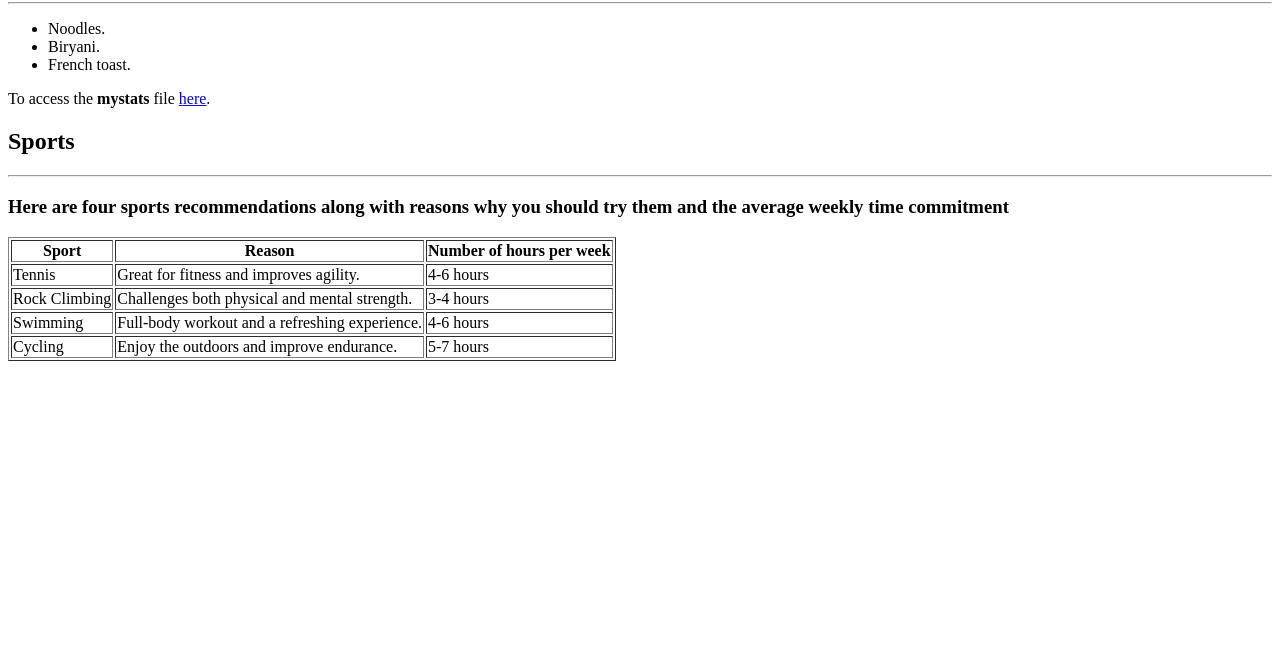
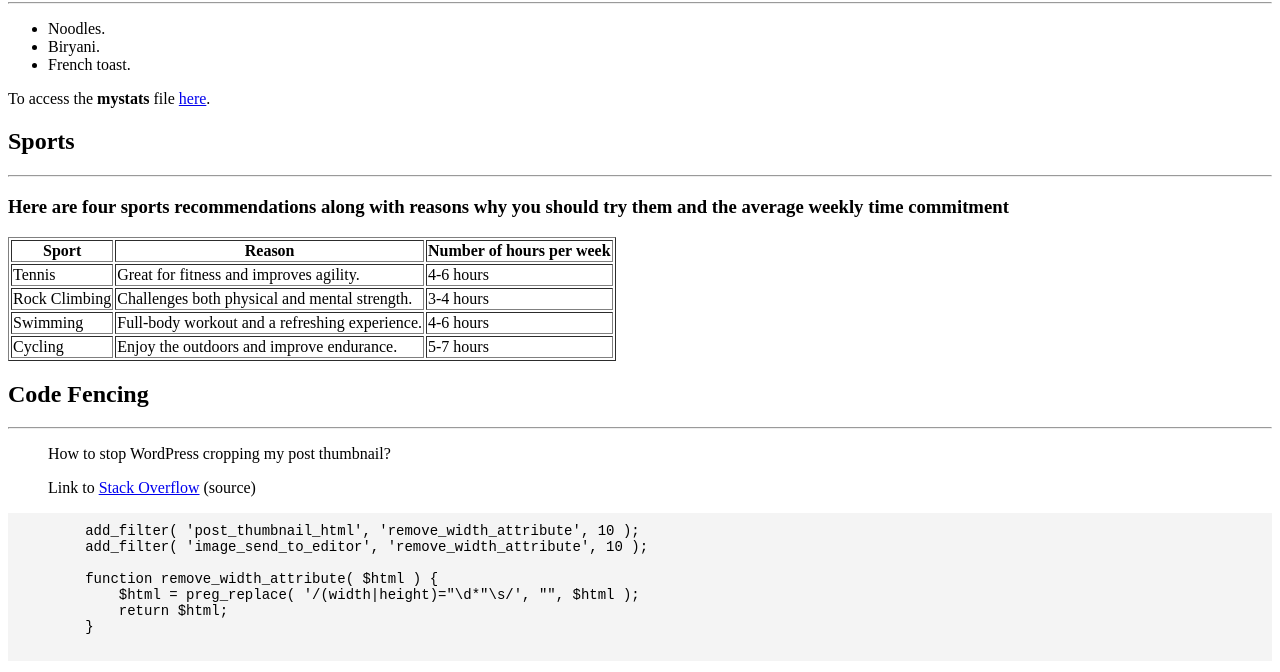
Before and after one commit to 44-563-WebApps-F23/44563-webapps-f23-assignment3-SairakeshGajavalli, a plain HTML site: page index.html in a window 1280 px wide. Shown: the part 368-1040 px from the top of the page. Before the commit the page ends 800 px from the top, so only its background shows below. Drawn offline with Linux system fonts and the light colour scheme.

Commit message:
added code fencing and link to source

```diff
--- a/index.html
+++ b/index.html
@@ -56,5 +56,20 @@
             <td>5-7 hours</td>
         </tr>
     </table>
+    <h2>Code Fencing</h2>
+    <hr>
+    <blockquote>
+        <p>How to stop WordPress cropping my post thumbnail?</p>
+        <p>Link to <a href="https://stackoverflow.com/questions/47138951/how-to-stop-wordpress-cropping-my-post-thumbnail">Stack Overflow</a> (source)</p>
+    </blockquote>
+    <pre style="background-color: #f4f4f4;padding: 10px;font-size: 14px;">
+        add_filter( 'post_thumbnail_html', 'remove_width_attribute', 10 );
+        add_filter( 'image_send_to_editor', 'remove_width_attribute', 10 );
+
+        function remove_width_attribute( $html ) {
+            $html = preg_replace( '/(width|height)="\d*"\s/', "", $html );
+            return $html;
+        }
+    </pre>
 </body>
 </html>
```
